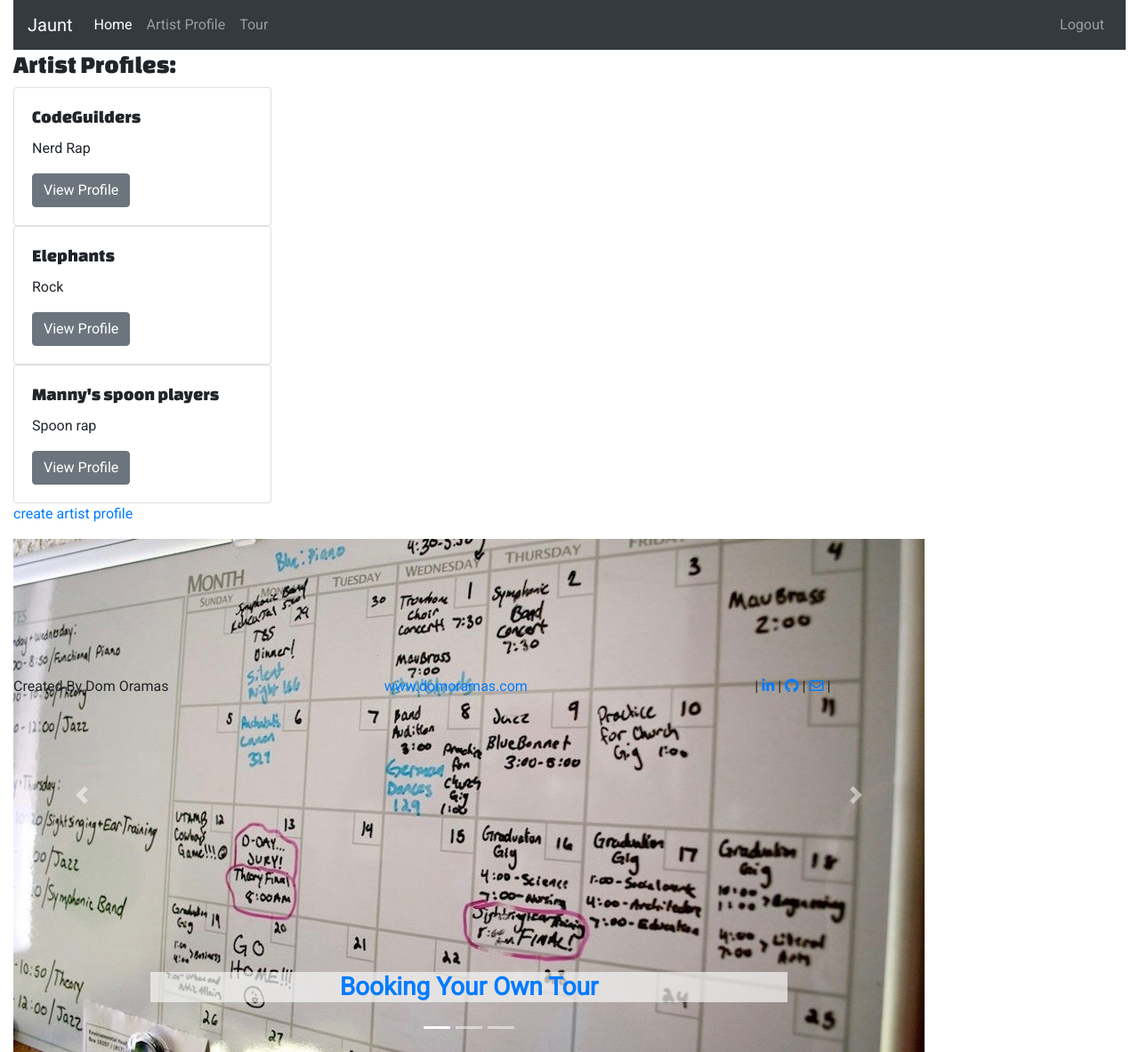
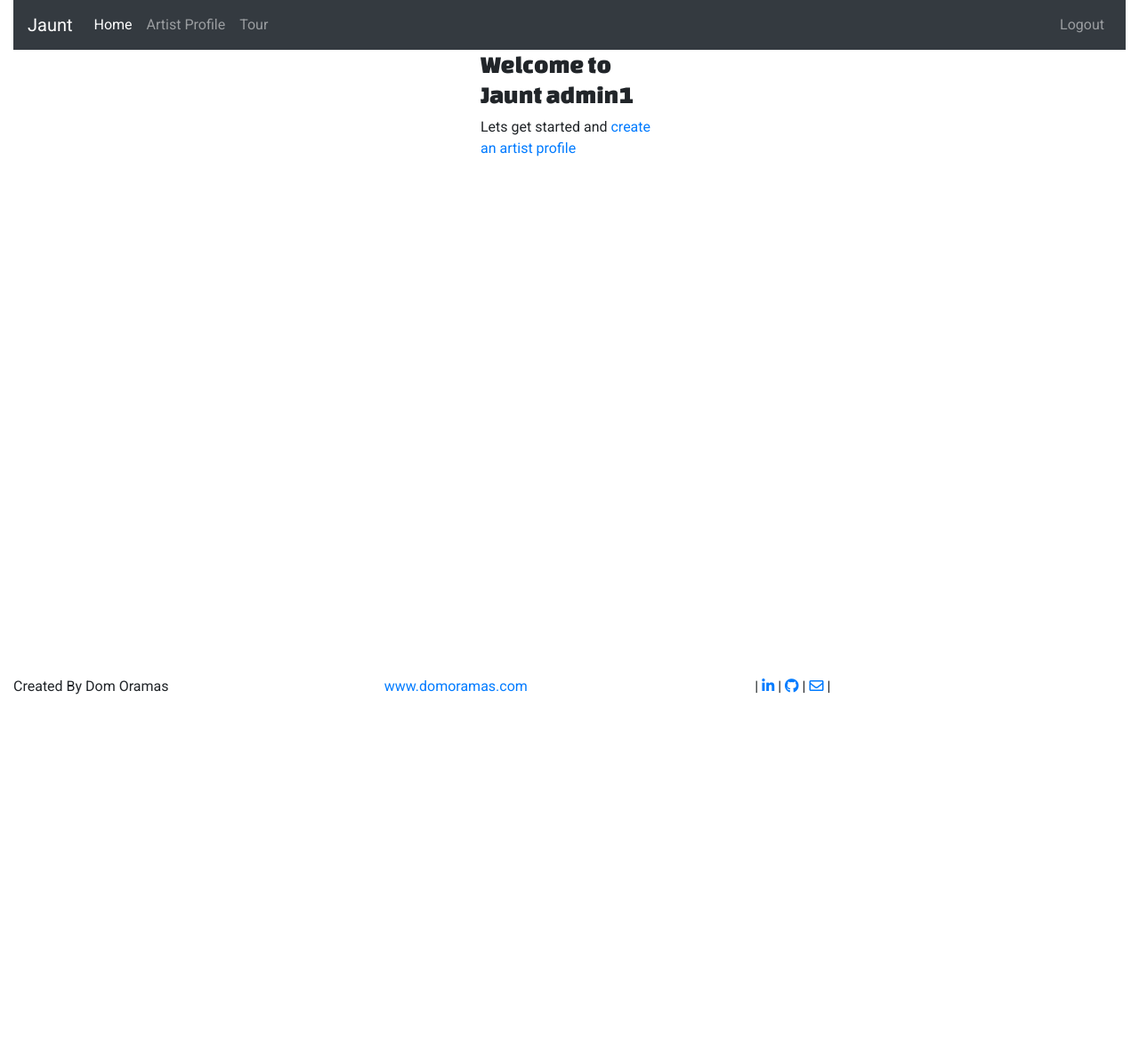
Before and after one commit to domoramas/jaunt_app, a Django app: page / in a window 1280 px wide. Shown: the whole page at 89% size. After the commit the page ends 781 px from the top, so only its background shows below. Run offline with Django 3.2, Linux system fonts and the light colour scheme; a user stored in the database is signed in; data comes from the database, SQL or seed files in the repository; some libraries are stand-ins or nearby versions.

Commit message:
working on create artist page

```diff
--- a/jaunt_project/artist_profile/models.py
+++ b/jaunt_project/artist_profile/models.py
@@ -1,17 +1,20 @@
 from django.db import models
 from django.urls import reverse
 from users.models import CustomUser
+from phonenumber_field.modelfields import PhoneNumberField
+
 
 class ArtistProfile(models.Model):
   user = models.ForeignKey(CustomUser, on_delete=models.CASCADE)
   artist_name = models.CharField(max_length= 30)
   city = models.CharField(max_length= 50,null=True, blank=True)
   state = models.CharField(max_length= 2,null=True, blank=True)
+  country = models.CharField(max_length=50, null = True, blank = True)
   genre = models.CharField(max_length= 30)
   description = models.TextField(max_length= 800, null=True, blank=True)
   contact_first_name = models.CharField(max_length= 30)
   contact_last_name = models.CharField(max_length = 30)
-  contact_phone = models.IntegerField(null=True, blank=True)
+  contact_phone = PhoneNumberField(null=True, blank=True)
   contact_email = models.EmailField(null=True, blank=True)
   website =models.URLField(max_length= 200, null=True, blank=True)
   # profile_pic=models.ImageField(null=True, blank=True)
--- a/jaunt_project/jaunt/settings.py
+++ b/jaunt_project/jaunt/settings.py
@@ -42,6 +42,7 @@ INSTALLED_APPS = [
     'artist_profile.apps.ArtistProfileConfig',
     'dashboard.apps.DashboardConfig',
     'tours.apps.ToursConfig',
+    'phonenumber_field'
 
 ]
 
--- a/jaunt_project/templates/artist_create.html
+++ b/jaunt_project/templates/artist_create.html
@@ -24,6 +24,9 @@
         </div>
         <div class= "col-4">
           {{ form.state| as_crispy_field }}
+        </div>
+         <div class= "col-4">
+          {{ form.country| as_crispy_field }}
         </div>
       </div>
       <div class = "row">
--- a/jaunt_project/templates/artist_edit.html
+++ b/jaunt_project/templates/artist_edit.html
@@ -26,6 +26,9 @@
         </div>
         <div class= "col-4">
           {{ form.state| as_crispy_field }}
+        </div>
+        <div class= "col-4">
+          {{ form.country| as_crispy_field }}
         </div>
       </div>
       <div class = "row">
--- a/jaunt_project/templates/home.html
+++ b/jaunt_project/templates/home.html
@@ -4,9 +4,12 @@
 {% block title %}Home{% endblock %}
 
 {% block content %}
+{% comment %} show dashboard if user is logged in {% endcomment %}
 {% if user.is_authenticated %}
+  {% comment %} if artist profile has been created {% endcomment %}
+  {%if artist in artistprofile_list%}
   <div class="row">
-  <div class=" col-3 bd-content">
+    <div class="col-5 bd-content">
       <h3> Artist Profiles:</h3>
         {% for artist in artistprofile_list %}
       <div class="card" style="width: auto;">
@@ -16,10 +19,20 @@
           <a href="{% url 'artist_profile:artist_detail' artist.id %}" class="btn btn-secondary">View Profile</a>
         </div>
       </div>
+    </div>
+  </div>
       {% endfor %}
-      <p><a href= "{% url 'artist_profile:artist_create' %}">create artist profile</a></p>
+  {% else %}
+  <div class = "row">
+    <div class= "mx-auto" style = "width: 200px">
+      <h3 id = "welcome"> Welcome to Jaunt {{user.username }}</h3>
+      <p>Lets get started and <a href= "{% url 'artist_profile:artist_create' %}">create an artist profile</a></p>
     </div>
-  <div class="col-auto bd-content">
+  </div>
+
+    {% endif %}
+
+  {% comment %} <div class="col-auto bd-content">
     <div id="carouselExampleIndicators" class="carousel slide" data-ride="carousel">
       <ol class="carousel-indicators">
         <li data-target="#carouselExampleIndicators" data-slide-to="0" class="active"></li>
@@ -57,7 +70,7 @@
         <span class="carousel-control-next-icon" aria-hidden="true"></span>
        <span class="sr-only">Next</span>
        </a>
-  </div>
+  </div> {% endcomment %}
 {% else %}
 
 <div class= container >
--- a/jaunt_project/users/models.py
+++ b/jaunt_project/users/models.py
@@ -9,3 +9,4 @@ class CustomUser(AbstractUser):
 
 
     # add title options for user - (artist, promoter, agent each with its own permission and views)
+    # add first and last name
```
Lines whose indentation alone changed are shown as unchanged.
